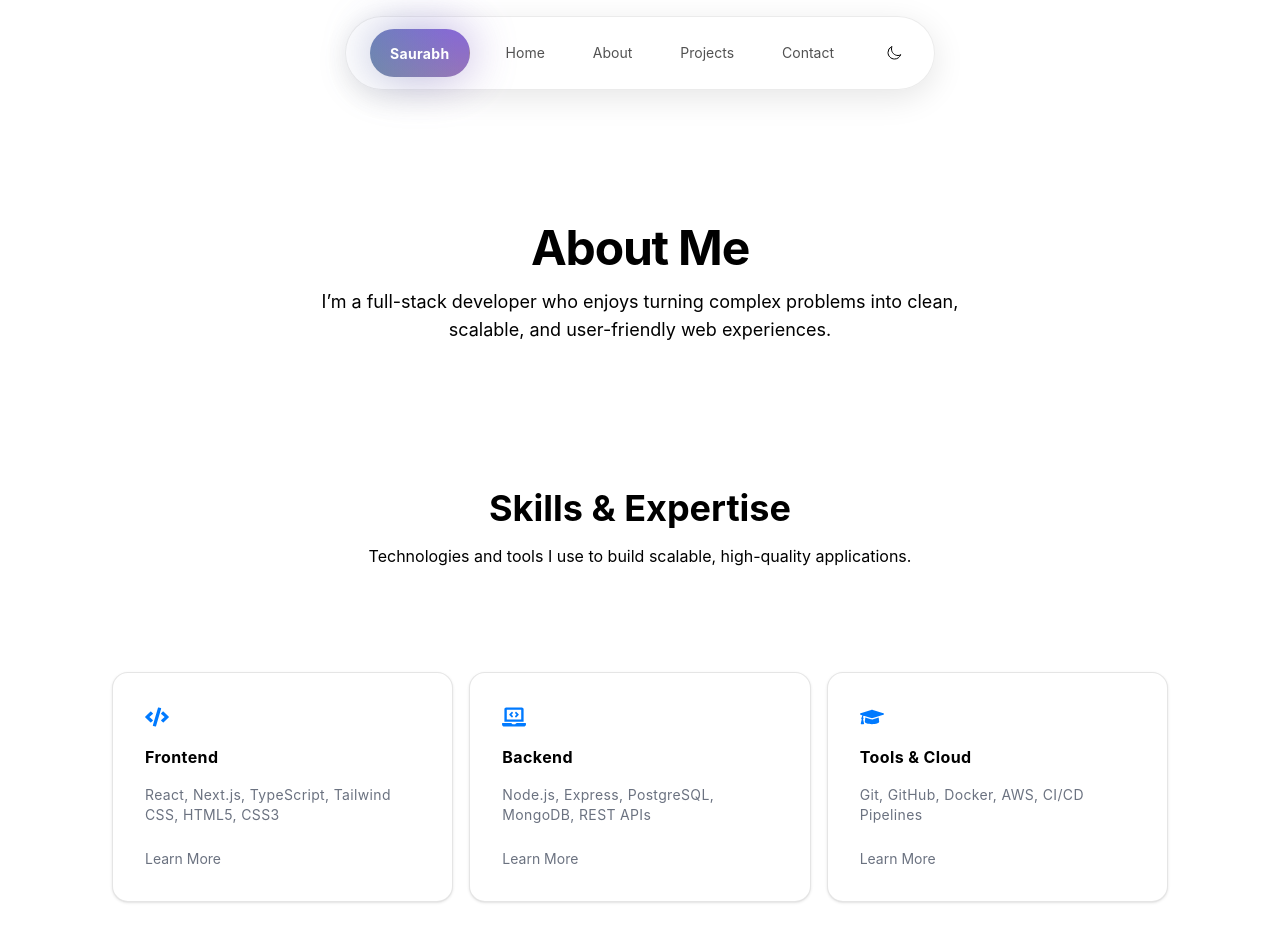
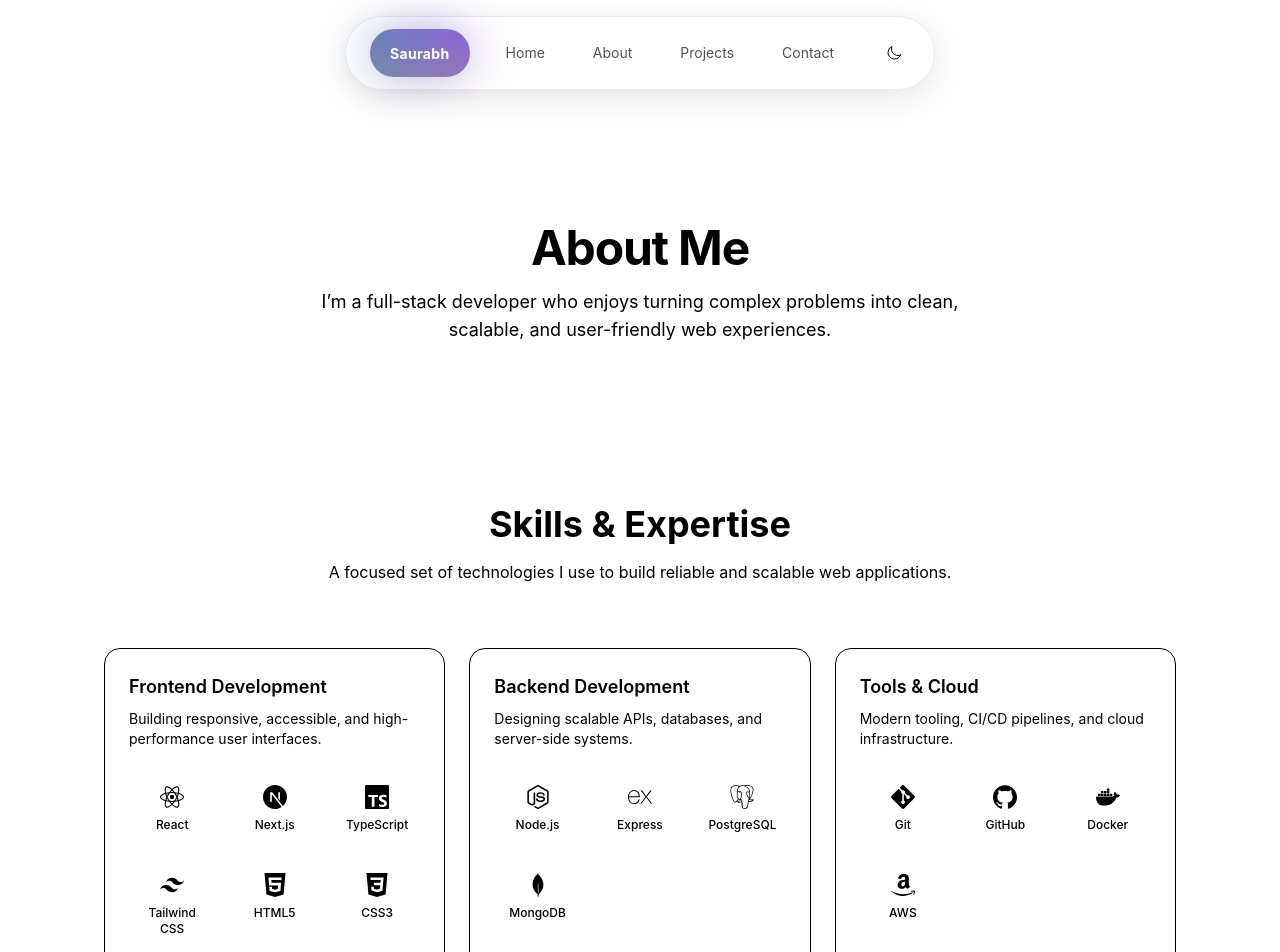
Before and after one commit to SaurabhDantani/folio, a Next.js app: page /about in a window 1280 px wide. Shown: the top 952 px of the page. Built offline with nearby package versions, Linux system fonts and the light colour scheme.

Commit message:
redesing skill section

```diff
--- a/src/app/components/SkillsSection.tsx
+++ b/src/app/components/SkillsSection.tsx
@@ -1,56 +1,113 @@
 'use client'
 
-import { FaCode, FaLaptopCode, FaGraduationCap } from 'react-icons/fa'
-import { HoverEffect } from '../components/ui/card-hover-effect'
+import {
+  SiReact,
+  SiNextdotjs,
+  SiTypescript,
+  SiTailwindcss,
+  SiHtml5,
+  SiCss3,
+  SiNodedotjs,
+  SiExpress,
+  SiPostgresql,
+  SiMongodb,
+  SiDocker,
+  SiAmazon,
+  SiGit,
+  SiGithub,
+} from 'react-icons/si'
 
-const skills = [
+const SKILLS = [
   {
-    title: 'Frontend',
-    description:
-      'React, Next.js, TypeScript, Tailwind CSS, HTML5, CSS3',
-    icon: <FaCode className="h-6 w-6 text-primary" />,
-    link: '#',
+    title: 'Frontend Development',
+    description: 'Building responsive, accessible, and high-performance user interfaces.',
+    items: [
+      { name: 'React', icon: SiReact },
+      { name: 'Next.js', icon: SiNextdotjs },
+      { name: 'TypeScript', icon: SiTypescript },
+      { name: 'Tailwind CSS', icon: SiTailwindcss },
+      { name: 'HTML5', icon: SiHtml5 },
+      { name: 'CSS3', icon: SiCss3 },
+    ],
   },
   {
-    title: 'Backend',
-    description:
-      'Node.js, Express, PostgreSQL, MongoDB, REST APIs',
-    icon: <FaLaptopCode className="h-6 w-6 text-primary" />,
-    link: '#',
+    title: 'Backend Development',
+    description: 'Designing scalable APIs, databases, and server-side systems.',
+    items: [
+      { name: 'Node.js', icon: SiNodedotjs },
+      { name: 'Express', icon: SiExpress },
+      { name: 'PostgreSQL', icon: SiPostgresql },
+      { name: 'MongoDB', icon: SiMongodb },
+    ],
   },
   {
     title: 'Tools & Cloud',
-    description:
-      'Git, GitHub, Docker, AWS, CI/CD Pipelines',
-    icon: <FaGraduationCap className="h-6 w-6 text-primary" />,
-    link: '#',
+    description: 'Modern tooling, CI/CD pipelines, and cloud infrastructure.',
+    items: [
+      { name: 'Git', icon: SiGit },
+      { name: 'GitHub', icon: SiGithub },
+      { name: 'Docker', icon: SiDocker },
+      { name: 'AWS', icon: SiAmazon },
+    ],
   },
 ]
 
+function SkillCard({
+  title,
+  description,
+  items,
+}: {
+  title: string
+  description: string
+  items: { name: string; icon: any }[]
+}) {
+  return (
+    <div className="group relative overflow-hidden rounded-2xl border border-border bg-background p-6 transition-all duration-300 hover:-translate-y-1 hover:shadow-xl">
+      {/* gradient hover ring */}
+      <div className="pointer-events-none absolute inset-0 opacity-0 transition group-hover:opacity-100">
+        <div className="absolute inset-0 rounded-2xl bg-gradient-to-br from-primary/10 via-transparent to-primary/10" />
+      </div>
+
+      <h3 className="relative z-10 text-lg font-semibold">
+        {title}
+      </h3>
+      <p className="relative z-10 mt-2 text-sm text-muted-foreground">
+        {description}
+      </p>
+
+      <div className="relative z-10 mt-6 grid grid-cols-3 gap-4">
+        {items.map(({ name, icon: Icon }) => (
+          <div
+            key={name}
+            className="flex flex-col items-center gap-2 rounded-xl bg-muted/40 p-3 text-center transition group-hover:bg-muted/60"
+          >
+            <Icon className="h-6 w-6 transition-transform duration-300 group-hover:scale-110" />
+            <span className="text-xs font-medium">
+              {name}
+            </span>
+          </div>
+        ))}
+      </div>
+    </div>
+  )
+}
+
 export default function SkillsSection() {
   return (
-    <section className="py-20">
-      <div className="max-w-7xl mx-auto px-4">
-        {/* Section Header */}
-        <div className="text-center mb-14">
-          <h2 className="text-3xl md:text-4xl font-bold mb-4">
-            Skills & Expertise
-          </h2>
-          <p className="text-muted-foreground max-w-2xl mx-auto">
-            Technologies and tools I use to build scalable, high-quality
-            applications.
+    <section className="py-24">
+      <div className="mx-auto max-w-6xl px-4">
+        <div className="mb-16 text-center">
+          <h2 className="text-3xl font-bold md:text-4xl">Skills & Expertise</h2>
+          <p className="mx-auto mt-4 max-w-2xl text-muted-foreground">
+            A focused set of technologies I use to build reliable and scalable web applications.
           </p>
         </div>
 
-        {/* Skills Cards */}
-        <HoverEffect
-          items={skills.map((skill) => ({
-            title: skill.title,
-            description: skill.description,
-            link: skill.link,
-            icon: skill.icon,
-          }))}
-        />
+        <div className="grid gap-6 md:grid-cols-3">
+          {SKILLS.map((skill) => (
+            <SkillCard key={skill.title} {...skill} />
+          ))}
+        </div>
       </div>
     </section>
   )
```
